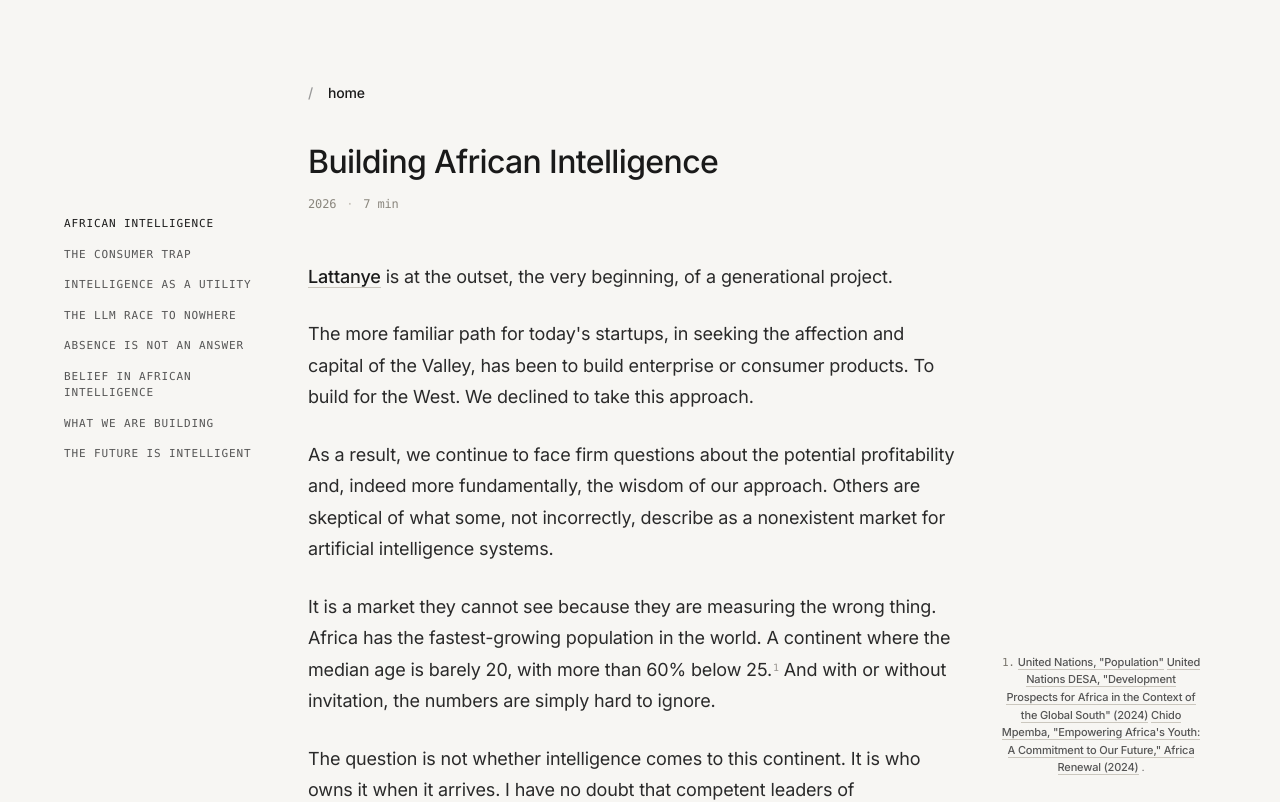
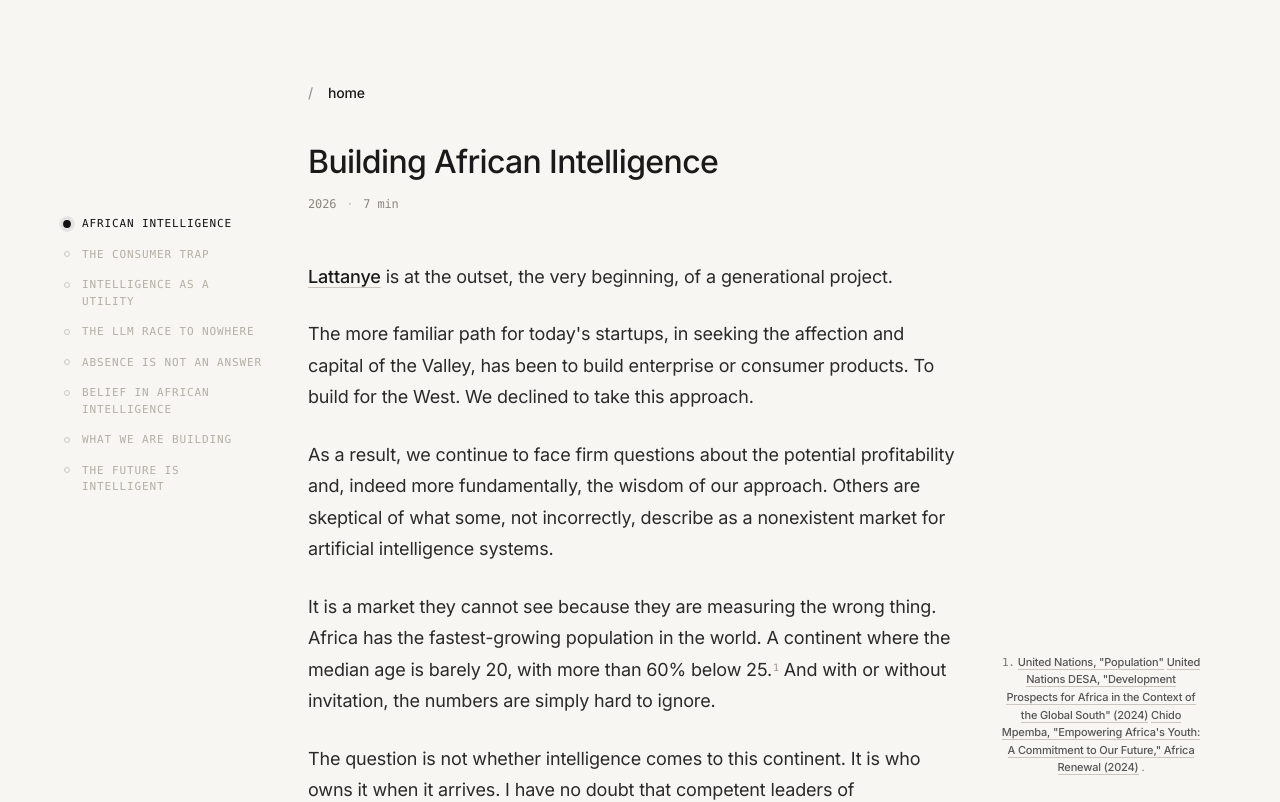
Before and after one commit to ydntatenda/tatenda-site, a Next.js app: page /writing/building-african-intelligence in a window 1280 px wide. Shown: the top 802 px of the page. Built offline with nearby package versions, Linux system fonts and the light colour scheme.

Commit message:
Update globals.css

```diff
--- a/app/globals.css
+++ b/app/globals.css
@@ -440,32 +440,49 @@
 }
 
 .article-toc a {
+  position: relative;
+  padding-left: 18px;
   font-family: 'Menlo', 'Monaco', 'Courier New', monospace;
   font-size: 11px;
-  color: #555555;
+  color: #b3afa5;
   text-decoration: none;
   letter-spacing: 0.08em;
   text-transform: uppercase;
   line-height: 1.5;
-  transition: color 0.3s ease, text-shadow 0.3s ease;
+  transition: color 0.25s ease;
+}
+
+.article-toc a::before {
+  content: '';
+  position: absolute;
+  left: 0;
+  top: 0.45em;
+  width: 6px;
+  height: 6px;
+  border-radius: 50%;
+  background: transparent;
+  border: 1.5px solid #cdc9c0;
+  transition: background 0.25s ease, border-color 0.25s ease, transform 0.25s ease;
 }
 
 .article-toc a:hover {
-  color: #555555;
-}
-
-.article-toc a.active {
-  color: #1a1a1a;
-}
-
-.article-toc a.active::before {
-  background: #1a1a1a;
-  border-color: #1a1a1a;
-  transform: scale(1.15);
+  color: #6b6b6b;
 }
 
 .article-toc a:hover::before {
   border-color: #8a867d;
+}
+
+.article-toc a.active {
+  color: #111111;
+  font-weight: 500;
+}
+
+.article-toc a.active::before {
+  background: #111111;
+  border-color: #111111;
+  transform: scale(1.3);
+  box-shadow: 0 0 0 3px rgba(17, 17, 17, 0.08);
 }
 
 /* Article body */
```
